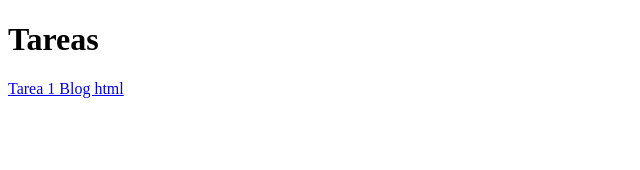
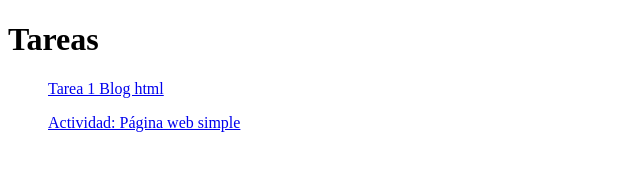
Before and after one commit to Katssu1303/Tareas, a plain HTML site: page index.html in a window 1280 px wide. Shown: the whole page, without its empty margins (0-640 px from the left). Drawn offline with Linux system fonts and the light colour scheme.

Commit message:
MOD: index.html

```diff
--- a/index.html
+++ b/index.html
@@ -7,6 +7,11 @@
 </head>
 <body>
     <h1>Tareas</h1>
-    <a href="blog/blog.html">Tarea 1 Blog html</a>
+    <ol>
+        <a href="blog/blog.html">Tarea 1 Blog html</a>
+    </ol>
+    <ol>
+        <a href="/PW/PW.html">Actividad: Página web simple</a>
+    </ol>
 </body>
 </html>
```
